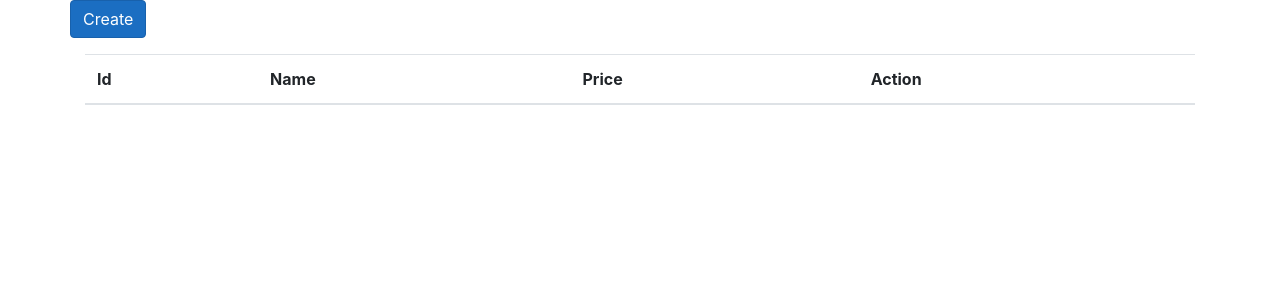
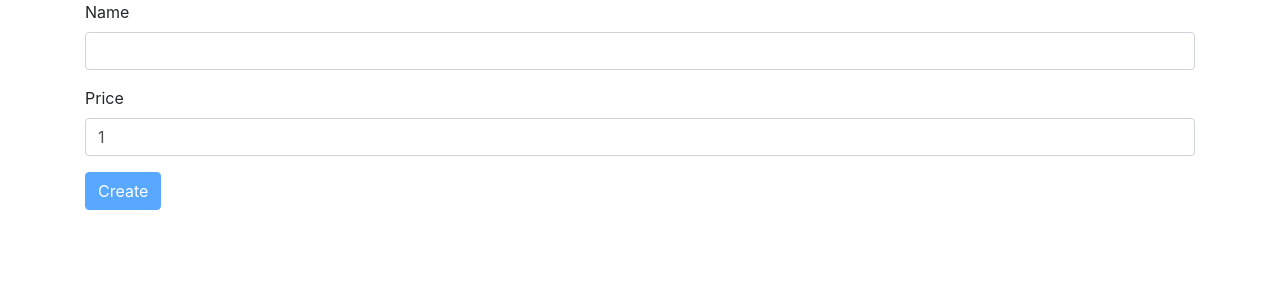
Before and after one commit to luishenriquepp/dotnet-ng-products, an Angular app in the folder DotnetNgProducts.Api/ClientApp/: page /create in a window 1280 px wide. Shown: the top 300 px of the page. Built offline with nearby package versions, Linux system fonts and the light colour scheme.

Commit message:
Fix product form html

```diff
--- a/DotnetNgProducts.Api/ClientApp/src/app/products/product-form/product-form.component.html
+++ b/DotnetNgProducts.Api/ClientApp/src/app/products/product-form/product-form.component.html
@@ -1,21 +1,23 @@
-<div class="row mb-3">
-	<button type="submit" class="btn btn-primary" (click)="goToCreateProduct()">Create</button>
-</div>
-<table class="table table-striped">
-	<thead>
-		<tr>
-			<th scope="col">Id</th>
-			<th scope="col">Name</th>
-			<th scope="col">Price</th>
-			<th scope="col">Action</th>
-		</tr>
-	</thead>
-	<tbody>
-		<tr *ngFor="let product of products$ | async">
-			<td>{{ product.Id }}</td>
-			<td>{{ product.Name }}</td>
-			<td>{{ product.Price | currency }}</td>
-			<td>Update | Delete</td>
-		</tr>
-	</tbody>
-</table>
+<form [formGroup]="form" (ngSubmit)="onSubmit()">
+	<div class="form-group">
+		<label for="name">Name</label>
+		<input
+			type="text"
+			class="form-control"
+			id="name"
+			[class.is-invalid]="!name.pristine && name.invalid"
+			formControlName="name"
+		/>
+	</div>
+	<div class="form-group">
+		<label for="price">Price</label>
+		<input
+			type="number"
+			class="form-control"
+			id="price"
+			[class.is-invalid]="!price.pristine && price.invalid"
+			formControlName="price"
+		/>
+	</div>
+	<button [disabled]="form.invalid" type="submit" class="btn btn-primary">Create</button>
+</form>
```
